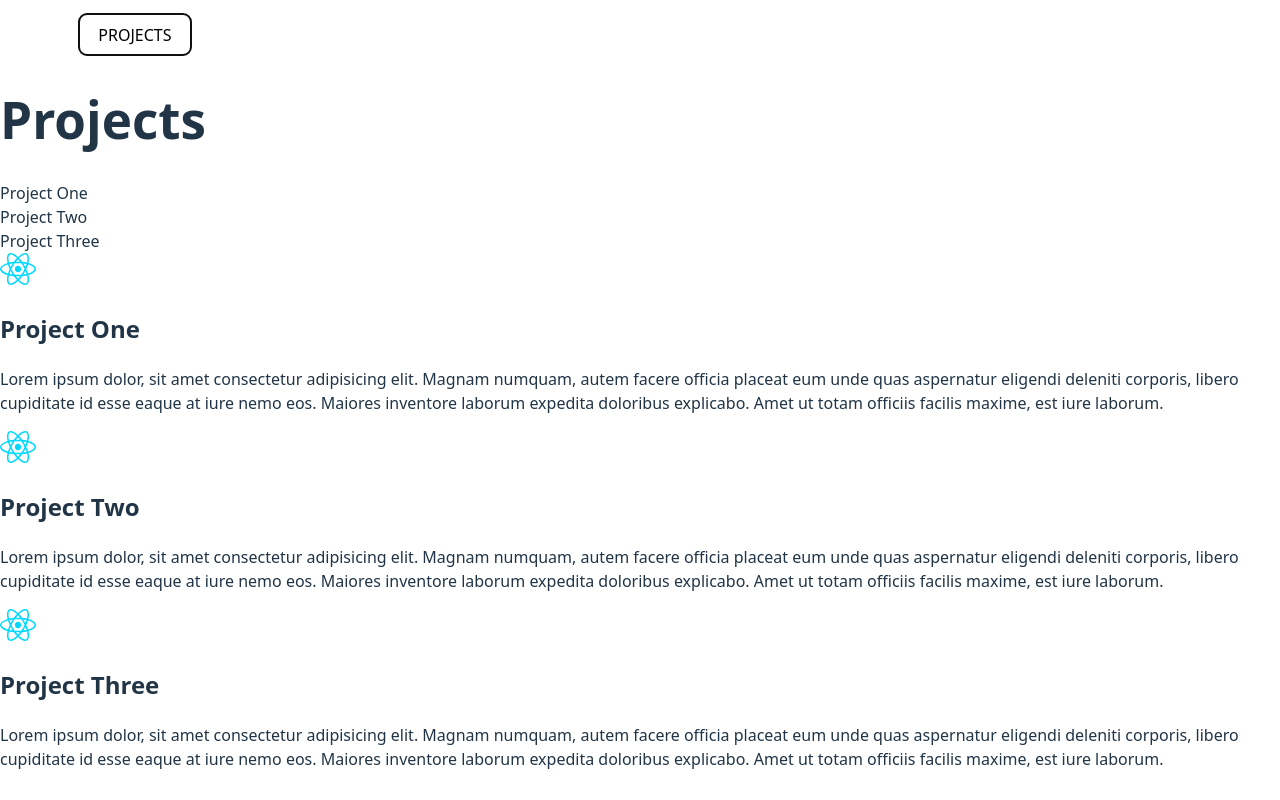
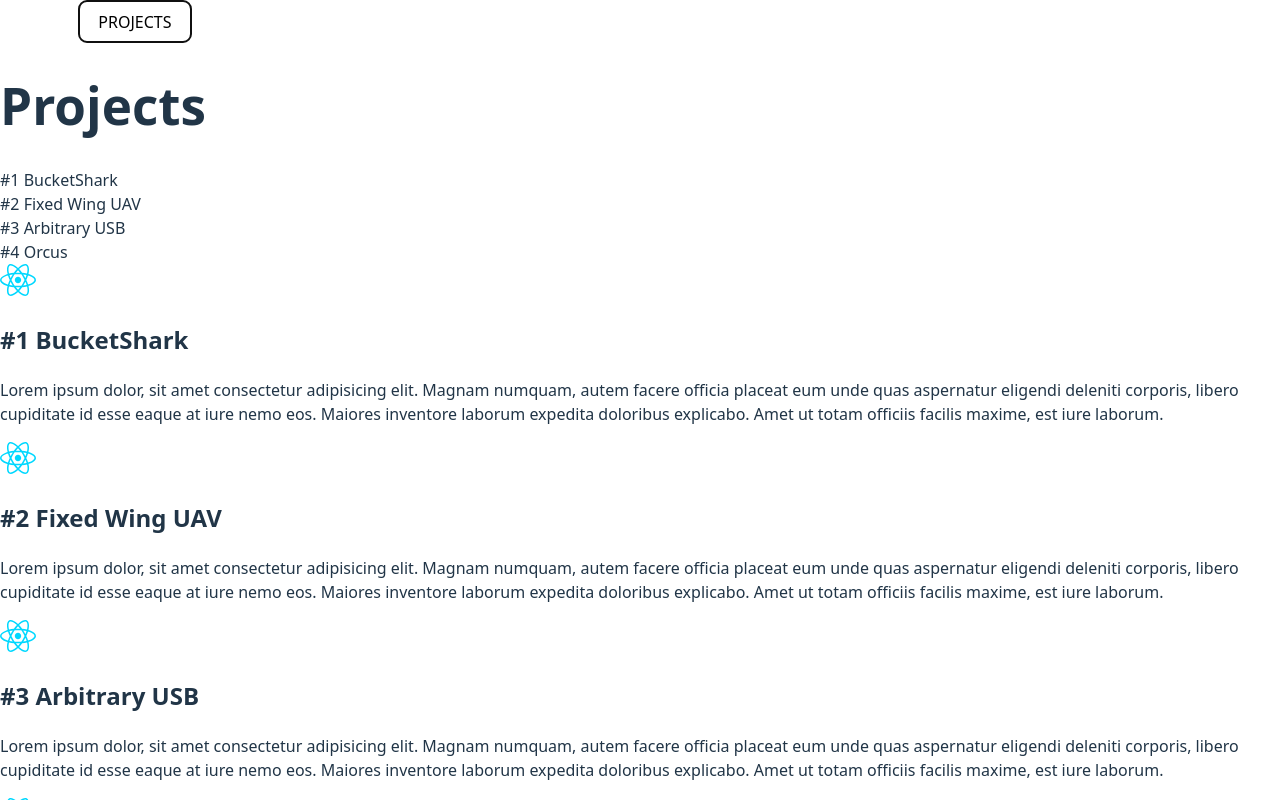
Before and after one commit to Not-Klaros/Port-Chan, a React (Vite) app in the folder my-portfolio/: page / in a window 1280 px wide. Both pictures are taken after a click on the button "PROJECTS". Shown: the top 800 px of the page. Built offline with nearby package versions, Linux system fonts and the light colour scheme; the HTML template or start-up script is replaced by a standard one.

Commit message:
Update projects

```diff
--- a/my-portfolio/src/pages/Projects.tsx
+++ b/my-portfolio/src/pages/Projects.tsx
@@ -8,9 +8,10 @@ interface Project {
 }
 
 const projects: Project[] = [
-  { title: 'Project One', image: Project1Image },
-  { title: 'Project Two', image: Project2Image },
-  { title: 'Project Three', image: Project3Image },
+  { title: '#1 BucketShark', image: Project1Image },
+  { title: '#2 Fixed Wing UAV', image: Project3Image },
+  { title: '#3 Arbitrary USB', image: Project2Image },
+  { title: '#4 Orcus', image: Project2Image },
 ];
 
 const Projects = () => (
```
